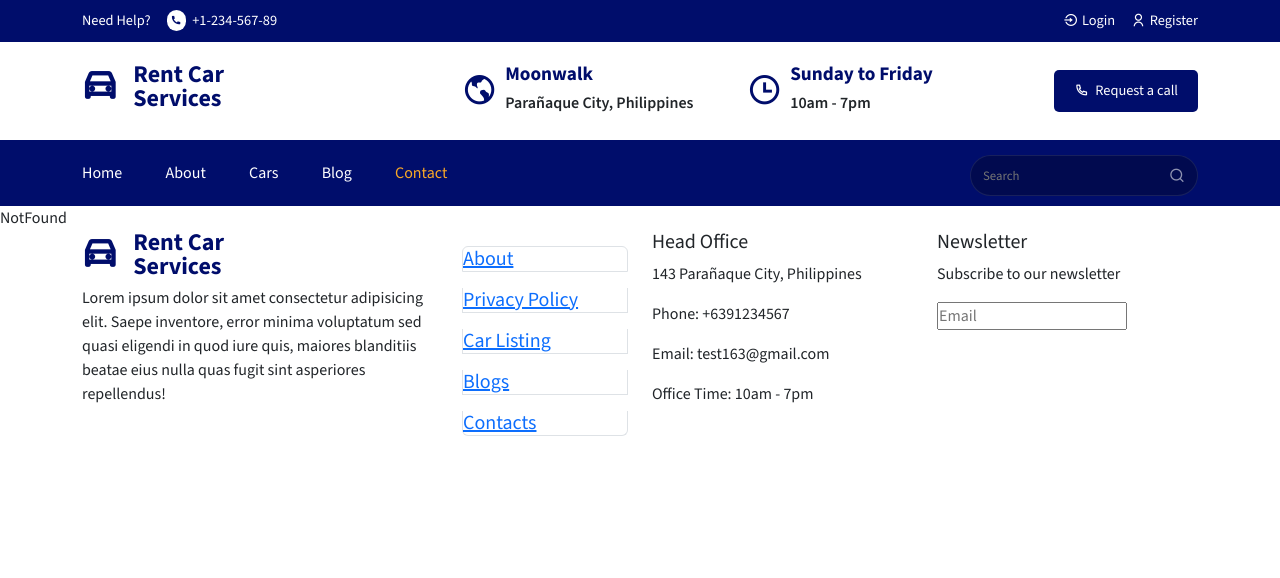
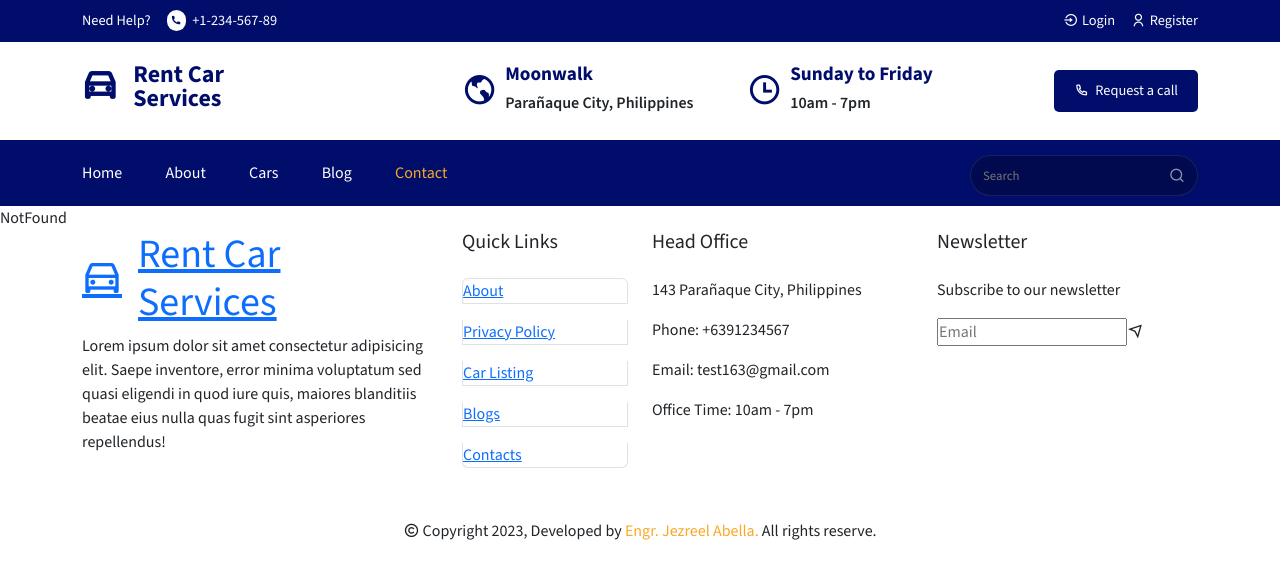
Before and after one commit to TeamAbella060420/Doctor-Appointment-Booking_MERN, a React (Create React App) app in the folder car-rental/: page /contact in a window 1280 px wide. Shown: the top 578 px of the page. Built offline with nearby package versions, Linux system fonts and the light colour scheme.

Commit message:
Update Footer.jsx

```diff
--- a/car-rental/src/components/Footer/Footer.jsx
+++ b/car-rental/src/components/Footer/Footer.jsx
@@ -27,12 +27,15 @@ const quickLinks = [
 ];
 
 const Footer = () => {
+  const date = new Date();
+  const year = date.getFullYear();
+
   return (
     <footer className="footer">
       <Container>
         <Row>
           <Col lg="4" md="4" sm="12">
-            <div className="logo">
+            <div className="footer__logo">
               <h1>
                 <Link to="/home" className="d-flex align-items-center gap-3">
                   <i class="ri-car-line"></i>
@@ -50,36 +53,44 @@ const Footer = () => {
             </p>
           </Col>
           <Col lg="2" md="4" sm="6">
-            <h5 className="footer__link-title">
+            <h5 className="footer__link-title">Quick Links</h5>
             <ListGroup>
               {quickLinks.map((item, index) => (
-                  <ListGroupItem key={index} className="p-0 mt-3">
+                <ListGroupItem key={index} className="p-0 mt-3 quick__link">
                   <Link to={item.path}>{item.display}</Link>
                 </ListGroupItem>
               ))}
             </ListGroup>
-            </h5>
           </Col>
           <Col lg="3" md="4" sm="6">
             <div className="mb-4">
-              <h5 className="footer__link-title">Head Office</h5>
+              <h5 className="footer__link-title mb-4">Head Office</h5>
               <p className="office__info">143 Parañaque City, Philippines</p>
               <p className="office__info">Phone: +6391234567</p>
               <p className="office__info">Email: test163@gmail.com</p>
               <p className="office__info">Office Time: 10am - 7pm</p>
             </div>
           </Col>
-          <Col lg='3' md='4'>
+          <Col lg="3" md="4">
             <div className="mb-4">
-              <h5 className="footer__link-title">
-                Newsletter
-              </h5>
+              <h5 className="footer__link-title mb-4">Newsletter</h5>
               <p className="section__description">
                 Subscribe to our newsletter
               </p>
               <div className="newsletter">
-                <input type="email" name="" id="" placeholder="Email"/>
+                  <input type="email" name="" id="" placeholder="Email" />
+                  <span>
+                    <i class="ri-send-plane-line"></i>
+                  </span>
               </div>
+            </div>
+          </Col>
+
+          <Col lg="12">
+            <div className="footer__bottom text-center mt-5">
+              <p className="section__description mt-4">
+                <i class="ri-copyright-line"></i> Copyright {year}, Developed by <span style={{color: '#f9a826'}}>Engr. Jezreel Abella.</span> All rights reserve.
+              </p>
             </div>
           </Col>
         </Row>
```
Lines whose indentation alone changed are shown as unchanged.
